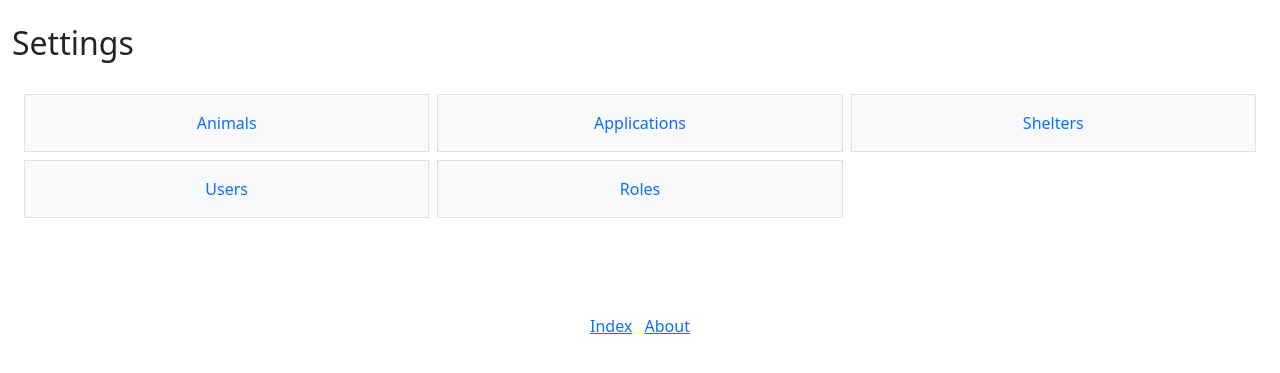
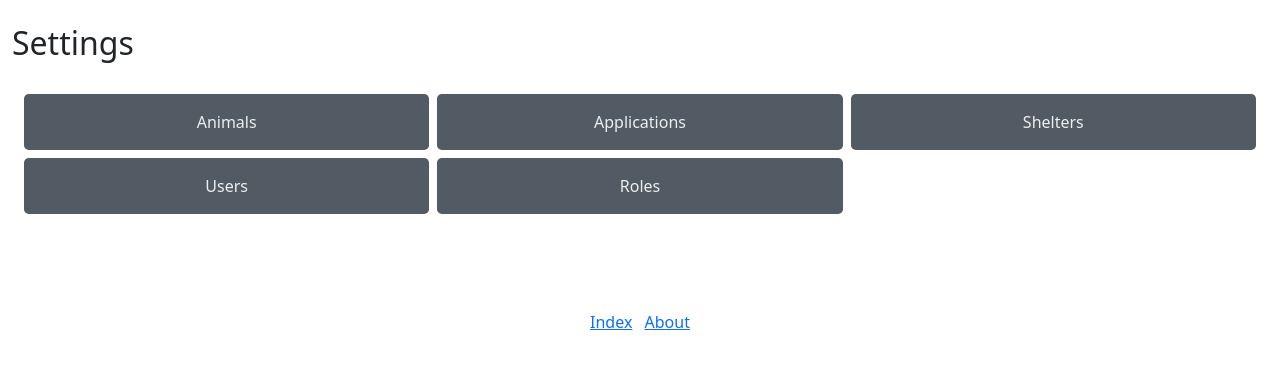
Before and after one commit to alpacawool/Pawsome-Rescue, a Flask app: page /settings in a window 1280 px wide. Shown: the part 56-429 px from the top of the page. Run offline with Flask 2, Linux system fonts and the light colour scheme; some libraries are stand-ins or nearby versions.

Commit message:
Changed settings grid button style

```diff
--- a/static/nw57_global_layout.css
+++ b/static/nw57_global_layout.css
@@ -23,7 +23,7 @@
 /* Navigation Dropdown menu background */
 .navbar .dropdown-menu, .navbar .dropdown-item {
     background-color: #212529;
-    color:#98958a;
+    color:#8f8f8f;
 }
 
 /* Navigation Dropdown menu on Hover */
--- a/static/nw57_settings.css
+++ b/static/nw57_settings.css
@@ -2,3 +2,16 @@
 .settings-grid a:hover, .settings-grid a:visited, .settings-grid a:link, .settings-grid a:active {
     text-decoration: none;
 }
+
+/* Style of each square in settings grid */
+.settings-square {
+    background:#525b63;
+    color:#edeeef;
+    border-radius:0.3em;
+}
+
+/* Settings grid square hover */
+.settings-square:hover {
+    background:#32373d;
+    color:#fff;
+}
--- a/templates/nw57_settings.j2
+++ b/templates/nw57_settings.j2
@@ -15,35 +15,35 @@
   <div class="row g-2">
     <div class="col-md-4">
       <a href="/edit-animals">
-        <div class="p-3 border bg-light d-flex justify-content-center">
+        <div class="settings-square p-3 d-flex justify-content-center">
           Animals
         </div>
       </a>
     </div>
     <div class="col-md-4">
       <a href="/edit-apps">
-        <div class="p-3 border bg-light d-flex justify-content-center">
+        <div class="settings-square p-3 d-flex justify-content-center">
           Applications
         </div>
       </a>
     </div>
     <div class="col-md-4">
       <a href="/edit-shelters">
-        <div class="p-3 border bg-light d-flex justify-content-center">
+        <div class="settings-square p-3 d-flex justify-content-center">
           Shelters
         </div>
       </a>
     </div>
     <div class="col-md-4">
       <a href="/edit-users">
-        <div class="p-3 border bg-light d-flex justify-content-center">
+        <div class="settings-square p-3 d-flex justify-content-center">
         Users
         </div>
       </a>
     </div>
     <div class="col-md-4">
       <a href="/edit-roles">
-        <div class="p-3 border bg-light d-flex justify-content-center">
+        <div class="settings-square p-3 d-flex justify-content-center">
           Roles
         </div>
       </a>
```
